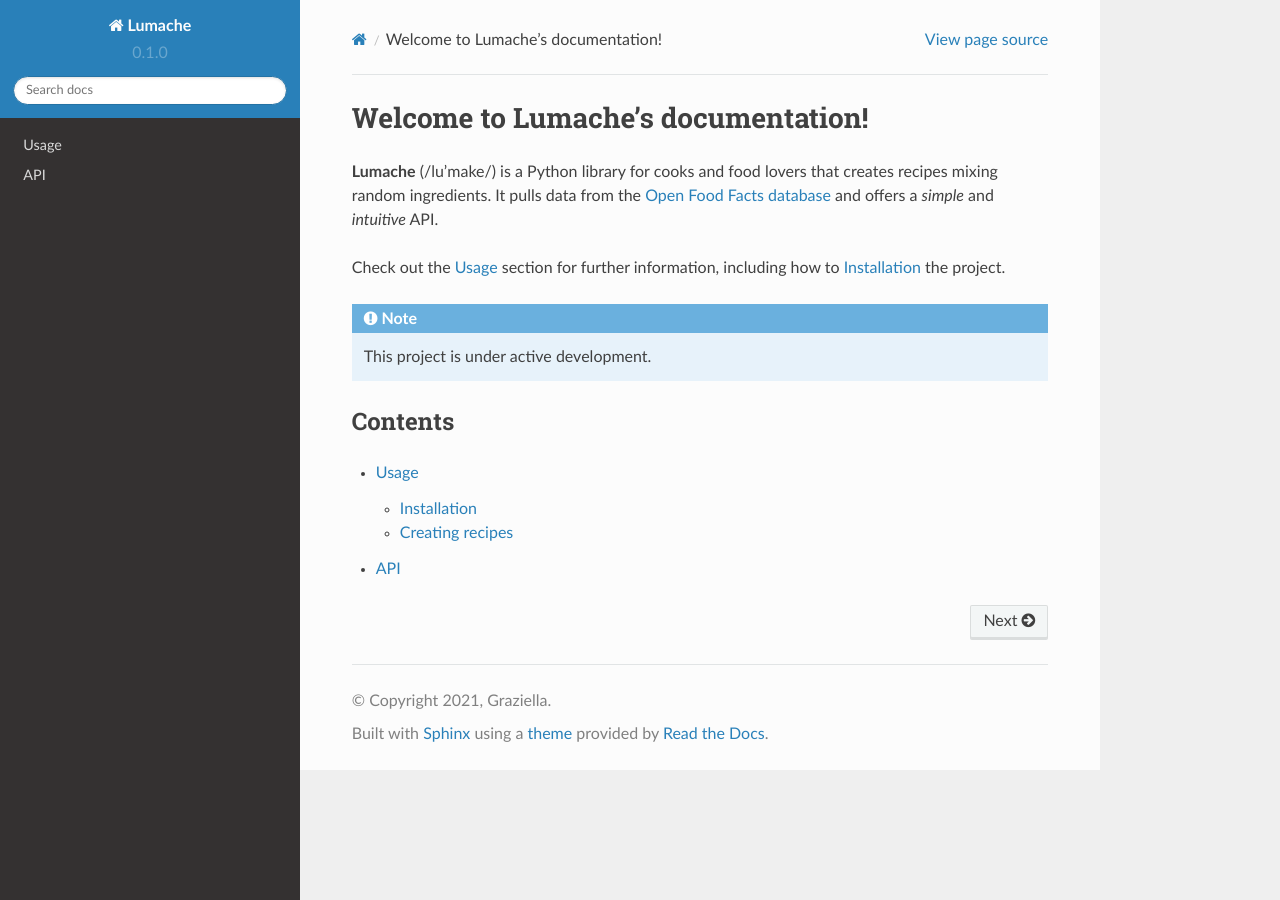
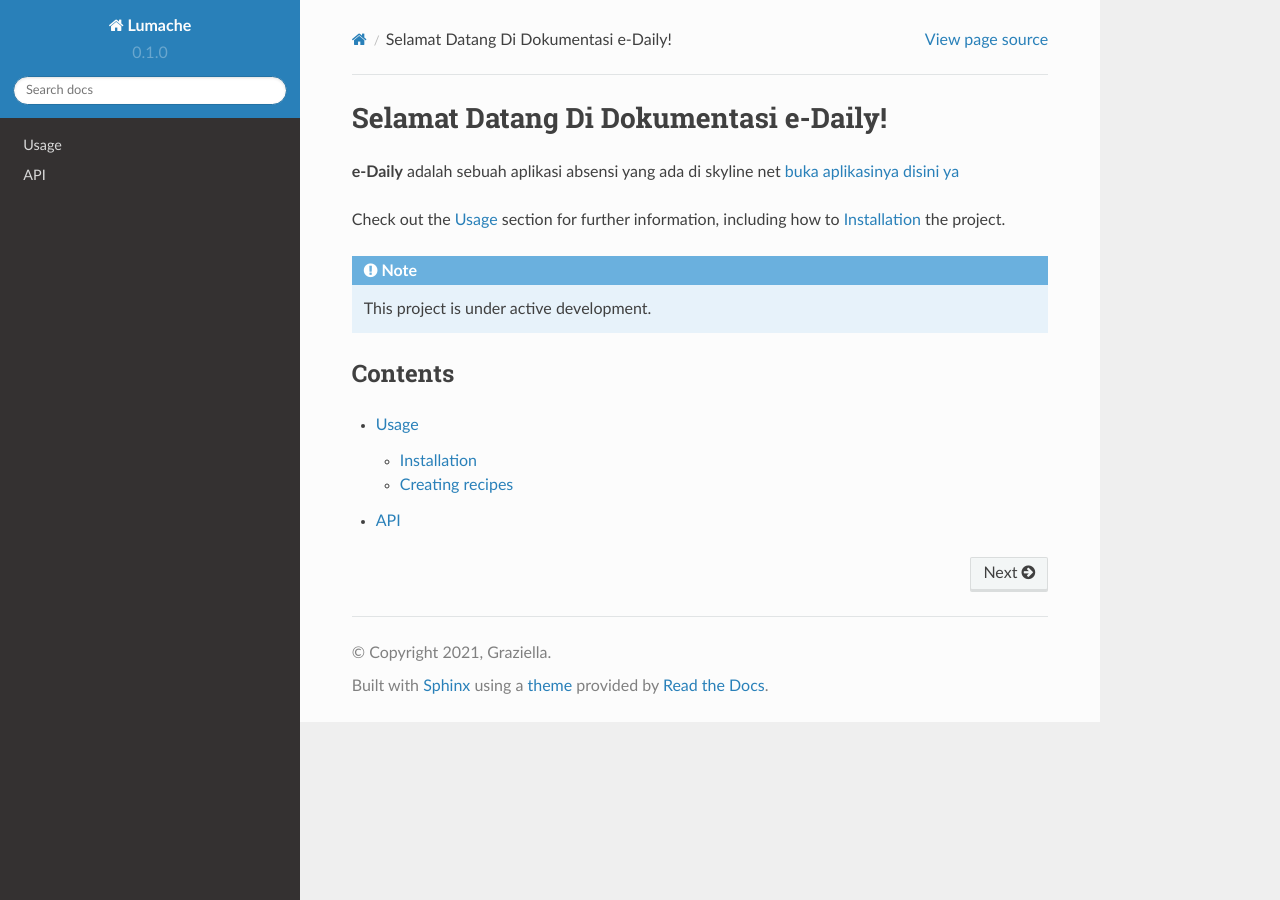
Before and after one commit to ChandraAdipraja/rtd-tutorial, a Sphinx documentation site: the page built from docs/source/index.rst, in a window 1280 px wide. Built offline with Sphinx 7.4.7 and the Read the Docs theme 2.0.0, drawn with Linux system fonts in a browser that asks for light colours.

Commit message:
Ubah Ubah

```diff
--- a/docs/source/index.rst
+++ b/docs/source/index.rst
@@ -1,10 +1,8 @@
-Welcome to Lumache's documentation!
-===================================
+Selamat Datang Di Dokumentasi e-Daily!
+=====================================
 
-**Lumache** (/lu'make/) is a Python library for cooks and food lovers
-that creates recipes mixing random ingredients.
-It pulls data from the `Open Food Facts database <https://world.openfoodfacts.org/>`_
-and offers a *simple* and *intuitive* API.
+**e-Daily** adalah sebuah aplikasi absensi yang ada di skyline net
+`buka aplikasinya disini ya <https://world.openfoodfacts.org/>`_
 
 Check out the :doc:`usage` section for further information, including
 how to :ref:`installation` the project.
```
